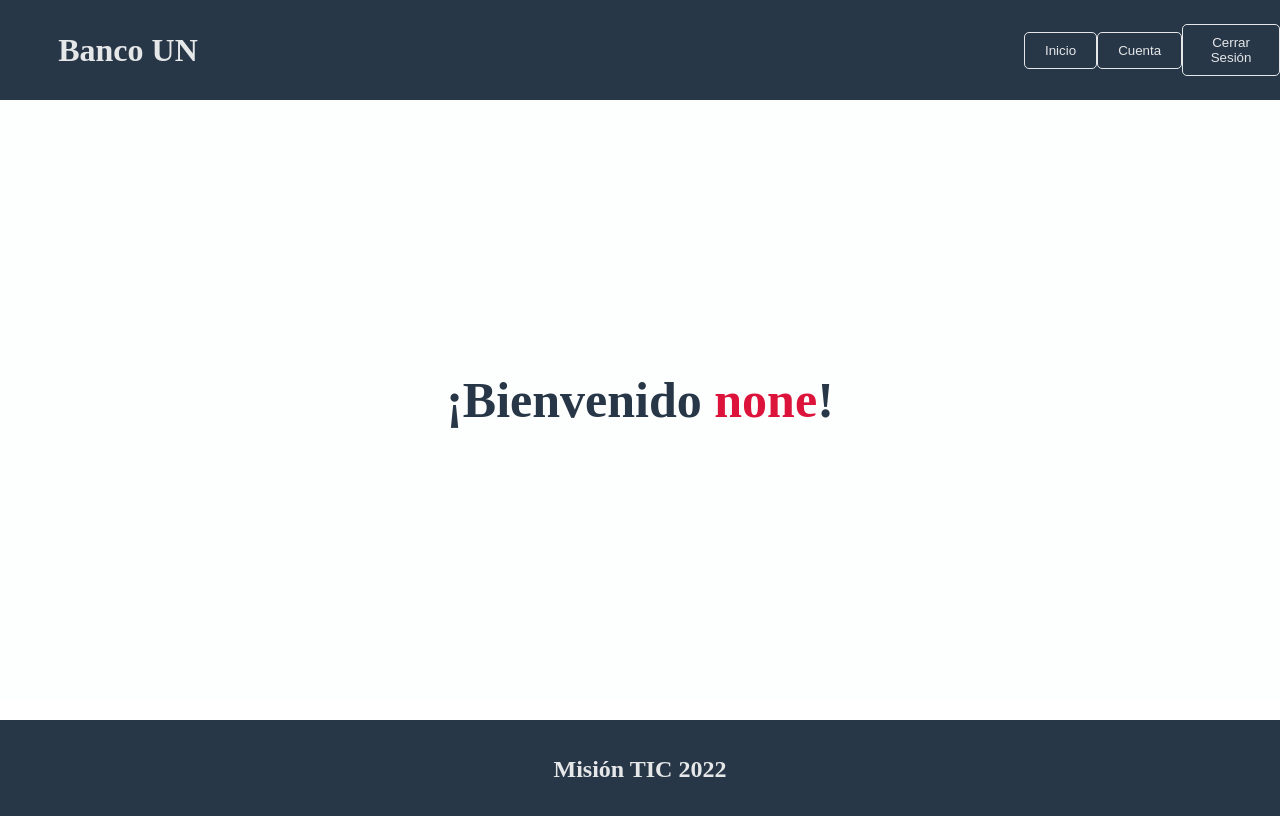
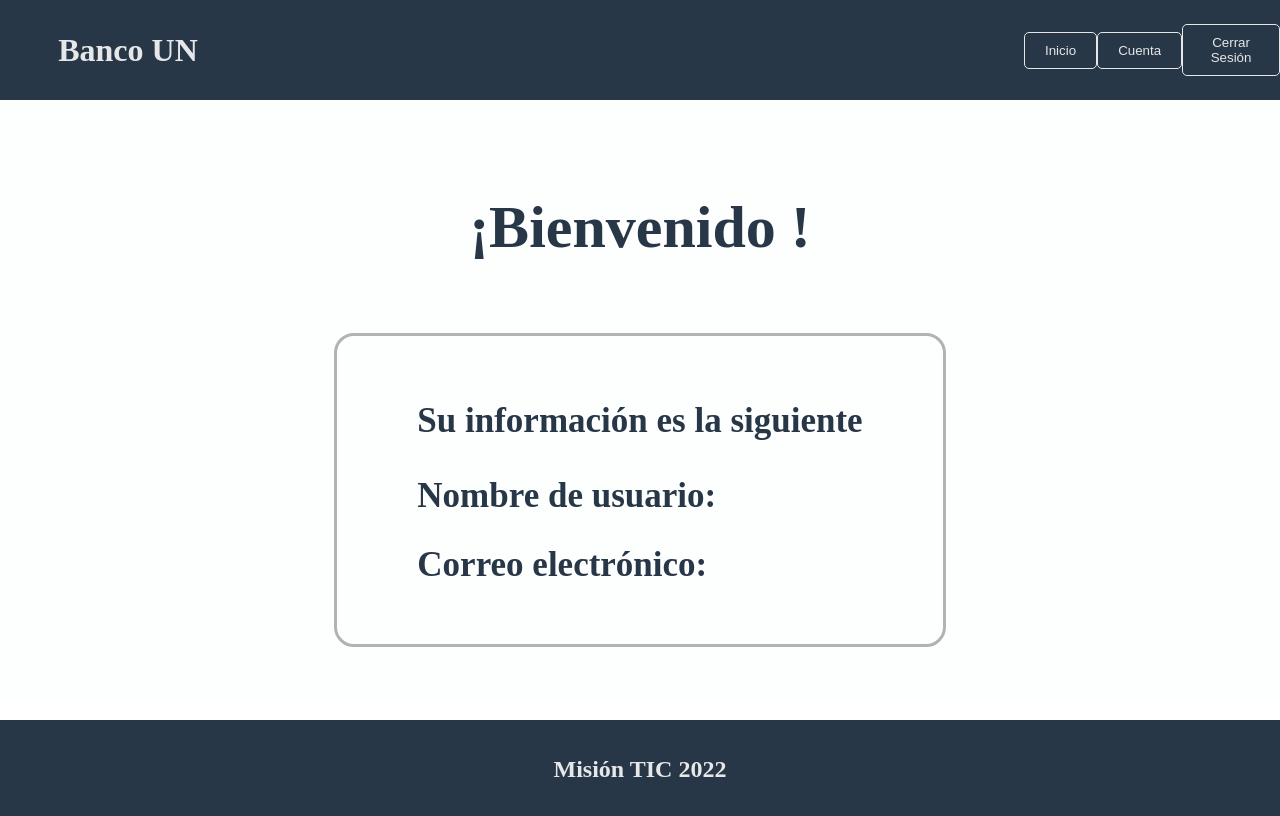
Before and after one commit to BancoMT4a/banco, a Vue app in the folder bank_fe/: page /user/home in a window 1280 px wide. Shown: the top 816 px of the page. Built offline with nearby package versions, Linux system fonts and the light colour scheme; sample sign-in values are in the browser's storage; what @vue/apollo-option would draw is missing.

Commit message:
modified components login, singup and home

```diff
--- a/bank_fe/src/components/Account.vue
+++ b/bank_fe/src/components/Account.vue
@@ -1,17 +1,20 @@
 <template>
 
-    <div v-if="loaded" class="information">
+<!--     <div v-if="loaded" class="information">
         <h1>Información de su cuenta</h1>
         <h2>Nombre: <span>{{name}}</span></h2>
         <h2>Saldo: <span>{{balance}} COP </span></h2>
         <h2>Correo electrónico: <span>{{email}}</span></h2>
     </div>
+ -->
+
+<div></div>
 
 </template>
 
 
 <script>
-import jwt_decode from "jwt-decode";
+/* import jwt_decode from "jwt-decode";
 import axios from 'axios';
 
 export default {
@@ -65,12 +68,12 @@ export default {
     created: async function(){
         this.getData();
     },
-}
+} */
 </script>
 
 
 <style>
-    .information{
+    /* .information{
         margin: 0;
         padding: 0%;
         width: 100%;
@@ -95,5 +98,5 @@ export default {
     .information span{
         color: crimson;
         font-weight: bold;
-    }
+    } */
 </style>
--- a/bank_fe/src/components/Home.vue
+++ b/bank_fe/src/components/Home.vue
@@ -1,37 +1,96 @@
 <template>
-  <div class="greetings">
+  <div class="information">
     <h1>
-      ¡Bienvenido <span> {{ username }} </span>!
+      ¡Bienvenido
+      <span>{{ userDetailById.name }}</span
+      >!
     </h1>
+    <div class="details">
+      <h3>Su información es la siguiente</h3>
+      <h2>
+        Nombre de usuario:
+        <span>{{ userDetailById.username }}</span>
+      </h2>
+      <h2>
+        Correo electrónico:
+        <span>{{ userDetailById.email }}</span>
+      </h2>
+    </div>
   </div>
 </template>
 
 <script>
+import gql from "graphql-tag";
+import jwt_decode from "jwt-decode";
 export default {
   name: "Home",
   data: function () {
     return {
-      username: localStorage.getItem("username") || "none",
+      userId: jwt_decode(localStorage.getItem("token_refresh")).user_id,
+      userDetailById: {
+        username: "",
+        name: "",
+        email: "",
+      },
     };
+  },
+  apollo: {
+    userDetailById: {
+      query: gql`
+        query ($userId: Int!) {
+          userDetailById(userId: $userId) {
+            username
+            name
+            email
+          }
+        }
+      `,
+      variables() {
+        return {
+          userId: this.userId,
+        };
+      },
+    },
   },
 };
 </script>
+
 <style>
-.greetings {
+.information {
   margin: 0;
   padding: 0%;
+  width: 100%;
   height: 100%;
-  width: 100%;
   display: flex;
+  flex-direction: column;
   justify-content: center;
   align-items: center;
 }
-.greetings h1 {
-  font-size: 50px;
+.information h1 {
+  font-size: 60px;
   color: #283747;
 }
-.greetings span {
+.information h2 {
+  font-size: 40px;
+  color: #283747;
+}
+.information span {
   color: crimson;
   font-weight: bold;
 }
+.details h3 {
+  font-size: 35px;
+  color: #283747;
+  text-align: center;
+}
+.details h2 {
+  font-size: 35px;
+  color: #283747;
+}
+.details {
+  border: 3px solid rgba(0, 0, 0, 0.3);
+  border-radius: 20px;
+  padding: 30px 80px;
+  margin: 30px 0 0 0;
+}
 </style>
--- a/bank_fe/src/components/LogIn.vue
+++ b/bank_fe/src/components/LogIn.vue
@@ -3,18 +3,22 @@
     <div class="container_logIn_user">
       <h2>Iniciar sesión</h2>
       <form v-on:submit.prevent="processLogInUser">
-        <input type="text" v-model="user.username" placeholder="Username" />
+        <input type="text" v-model="user.username" placeholder="Usuario" />
         <br />
-        <input type="password" v-model="user.password" placeholder="Password" />
+        <input
+          type="password"
+          v-model="user.password"
+          placeholder="Contraseña"
+        />
         <br />
-        <button type="submit">Iniciar Sesion</button>
+        <button type="submit">Iniciar Sesión</button>
       </form>
     </div>
   </div>
 </template>
 
 <script>
-import axios from "axios";
+import gql from "graphql-tag";
 export default {
   name: "LogIn",
   data: function () {
@@ -26,26 +30,31 @@ export default {
     };
   },
   methods: {
-    processLogInUser: function () {
-      axios
-        .post("https://banco-be-mt.herokuapp.com/login/", this.user, {
-          headers: {},
+    processLogInUser: async function () {
+      await this.$apollo
+        .mutate({
+          mutation: gql`
+            mutation ($credentials: CredentialsInput!) {
+              logIn(credentials: $credentials) {
+                refresh
+                access
+              }
+            }
+          `,
+          variables: {
+            credentials: this.user,
+          },
         })
         .then((result) => {
           let dataLogIn = {
             username: this.user.username,
-            token_access: result.data.access,
-            token_refresh: result.data.refresh,
+            token_access: result.data.logIn.access,
+            token_refresh: result.data.logIn.refresh,
           };
-          alert("logeado");
-          console.log("está logeado");
           this.$emit("completedLogIn", dataLogIn);
         })
         .catch((error) => {
-          alert("no inicio");
-          console.log("NO está logeado");
-          if (error.response.status == "401")
-            alert("ERROR 401: Credenciales Incorrectas.");
+          alert("ERROR 401: Credenciales Incorrectas.");
         });
     },
   },
--- a/bank_fe/src/components/SignUp.vue
+++ b/bank_fe/src/components/SignUp.vue
@@ -2,30 +2,34 @@
   <div class="signUp_user">
     <div class="container_signUp_user">
       <h2>Registrarse</h2>
-            <form v-on:submit.prevent="processSignUp" >
-                <input type="text" v-model="user.username" placeholder="Username">
-                <br>
-
-                <input type="password" v-model="user.password" placeholder="Password">
-                <br>
-
-                <input type="text" v-model="user.name" placeholder="Name">
-                <br>
-
-                <input type="email" v-model="user.email" placeholder="Email">
-                <br>
-
-                <input type="number" v-model="user.account.balance" placeholder="Initial Balance">
-                <br>
-
-                <button type="submit">Registrarse</button>
-            </form>
+      <form v-on:submit.prevent="processSignUp">
+        <input type="text" v-model="user.username" placeholder="Usuario" />
+        <br />
+        <input
+          type="password"
+          v-model="user.password"
+          placeholder="Contraseña"
+        />
+        <input type="text" v-model="user.name" placeholder="Nombre" />
+        <br />
+        <input type="email" v-model="user.email" placeholder="Correo" />
+        <br />
+        <input
+          type="number"
+          v-model="user.balance"
+          placeholder="Saldo Inicial"
+        />
+        <br />
+        <button type="submit">Registrarse</button>
+      </form>
     </div>
   </div>
 </template>
 
 <script>
-import axios from "axios";
+
+import gql from "graphql-tag";
+
 export default {
   name: "SignUp",
   data: function () {
@@ -35,36 +39,41 @@ export default {
         password: "",
         name: "",
         email: "",
-        account: {
-          lastChangeDate: new Date().toJSON().toString(),
-          balance: 0,
-          isActive: true,
-        },
+        balance: 0,
       },
     };
   },
   methods: {
-    processSignUp: function () {
-      axios
-        .post("https://banco-be-mt.herokuapp.com/user/", this.user, {
-          headers: {},
+    processSignUp: async function () {
+      await this.$apollo
+        .mutate({
+          mutation: gql`
+            mutation ($userInput: SignUpInput!) {
+              signUpUser(userInput: $userInput) {
+                refresh
+                access
+              }
+            }
+          `,
+          variables: {
+            userInput: this.user,
+          },
         })
         .then((result) => {
-          let dataSignUp = {
+          let dataLogIn = {
             username: this.user.username,
-            token_access: result.data.access,
-            token_refresh: result.data.refresh,
+            token_access: result.data.signUpUser.access,
+            token_refresh: result.data.signUpUser.refresh,
           };
-          alert("usuario creado con exito")
-          this.$emit("completedSignUp", dataSignUp);
+          this.$emit("completedSignUp", dataLogIn);
         })
         .catch((error) => {
-          console.log(error);
           alert("ERROR: Fallo en el registro.");
         });
     },
   },
 };
+
 </script>
 
 <style>
```
